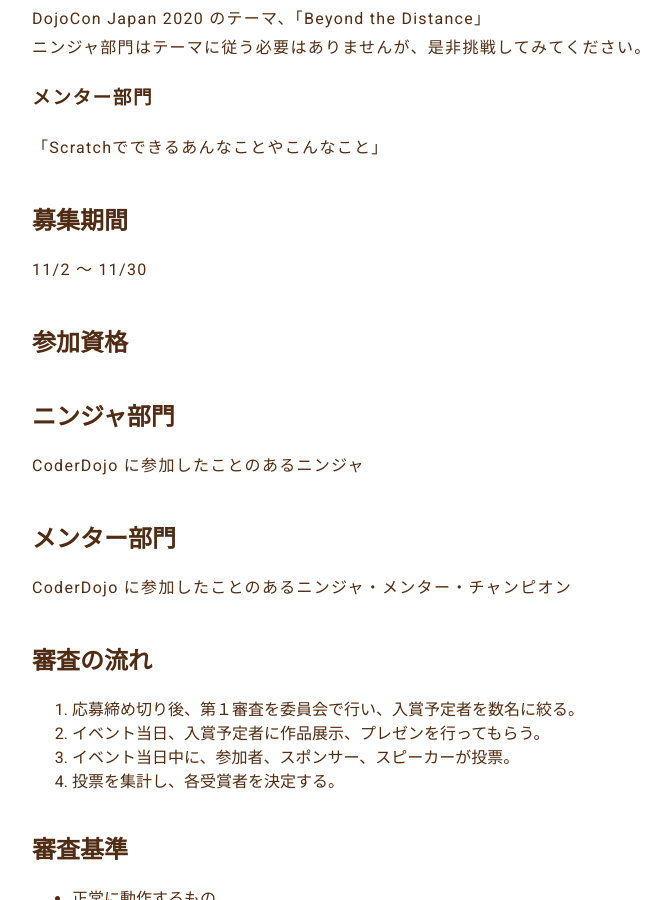
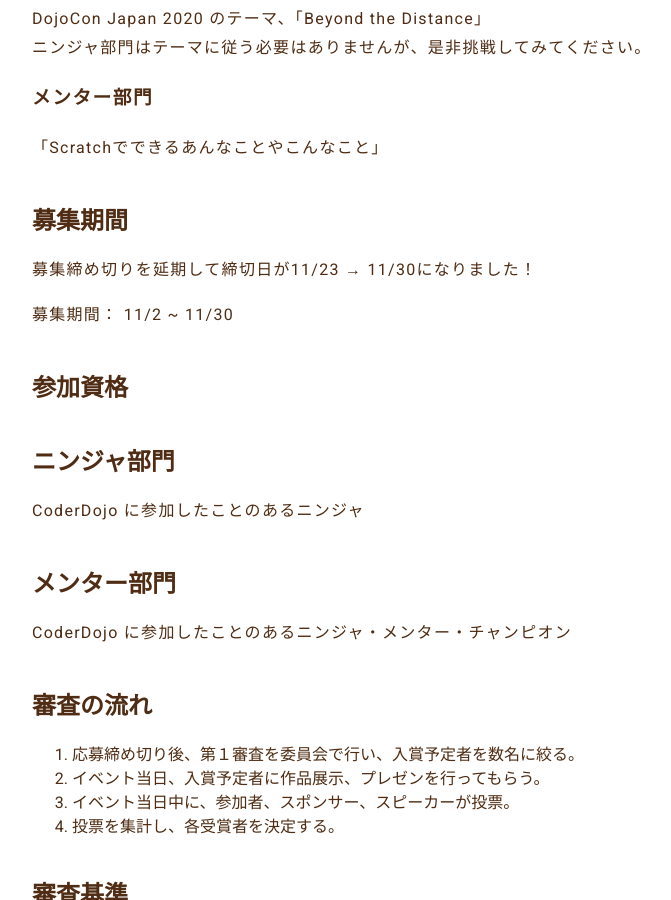
Before and after one commit to coderdojo-japan/dojocon2020.coderdojo.jp, a Jekyll site: the page built from contest.md, in a window 1280 px wide and 900 px high, scrolled down 1689 px. Shown: the whole window, without its empty margins (208-879 px from the left). Built offline with Jekyll 4.4.1, drawn with Linux system fonts in a browser that asks for light colours; nearby versions of some CDN libraries; some web fonts are replaced.

Commit message:
💡 募集締切日を延期したという趣旨の文を追加

```diff
--- a/contest.md
+++ b/contest.md
@@ -60,7 +60,9 @@ DojoCon Japan 2020 のテーマ、「Beyond the Distance」
 
 ## 募集期間
 
-11/2 〜 11/30
+募集締め切りを延期して締切日が11/23 → 11/30になりました！
+
+募集期間： 11/2 ~ 11/30
 
 ## 参加資格
 
```
